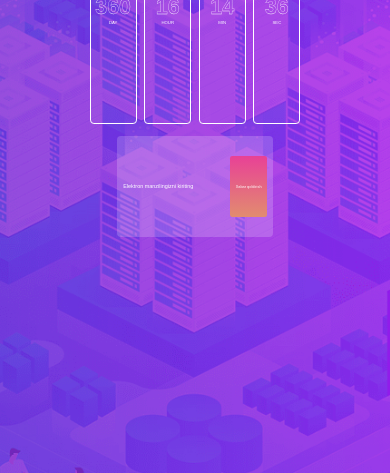
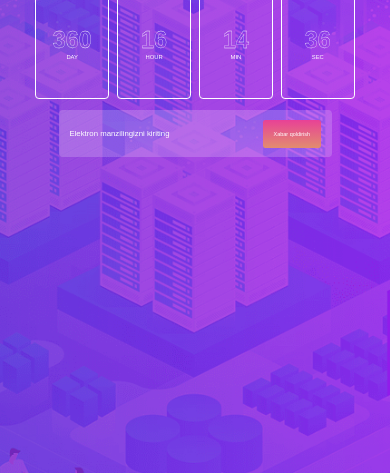
Before and after one commit to AbdujabborovOybek/Soon-Time, a plain HTML site: page Index.html in a window 390 px wide. Shown: the part 371-844 px from the top of the page. Drawn offline with Linux system fonts and the light colour scheme.

Commit message:
fix media query

```diff
--- a/style.css
+++ b/style.css
@@ -117,3 +117,62 @@
     rgba(232, 65, 150, 1) 0%
   );
 }
+
+/* ____________ media query __________ */
+
+@media (max-width: 1024px) {
+  #soon > :nth-child(1) {
+    font-size: 9vw;
+  }
+
+  #soon-timer > div {
+    width: 19vw;
+    height: 18vh;
+  }
+
+  #timer > :nth-child(1) {
+    font-size: 6vw;
+  }
+  #timer > :nth-child(2) {
+    font-size: 1.5vw;
+  }
+
+  #foorm-card {
+    width: 70vw;
+    height: 9vh;
+  }
+
+  #foorm-card > :nth-child(1) {
+    padding-left: 4%;
+    font-size: 2vw;
+  }
+
+  #foorm-card > :nth-child(2) {
+    width: 20vw;
+    height: 60%;
+    font-size: 1.4vw;
+  }
+}
+@media (max-width: 425px) {
+  #soon-timer > div {
+    width: 19vw;
+    height: 13vh;
+  }
+
+
+  #foorm-card {
+    width: 70vw;
+    height: 5.5vh;
+  }
+
+  #foorm-card > :nth-child(1) {
+    padding-left: 4%;
+    font-size: 2vw;
+  }
+
+  #foorm-card > :nth-child(2) {
+    width: 20vw;
+    height: 60%;
+    font-size: 1.4vw;
+  }
+}
```
